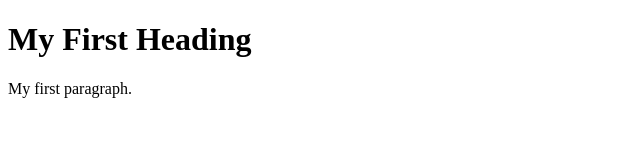
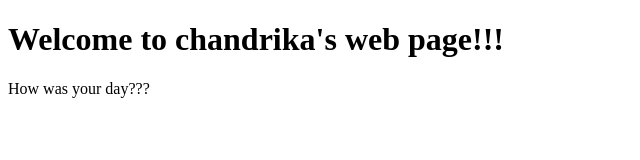
Before and after one commit to chandrikanama/chandrika_html_project, a plain HTML site: page index.html in a window 1280 px wide. Shown: the whole page, without its empty margins (0-640 px from the left). Drawn offline with Linux system fonts and the light colour scheme.

Commit message:
Update index.html

```diff
--- a/index.html
+++ b/index.html
@@ -2,8 +2,8 @@
 <html>
 <body>
 
-<h1>My First Heading</h1>
-<p>My first paragraph.</p>
+<h1>Welcome to chandrika's web page!!!</h1>
+<p>How was your day???</p>
 
 </body>
 </html>
```
